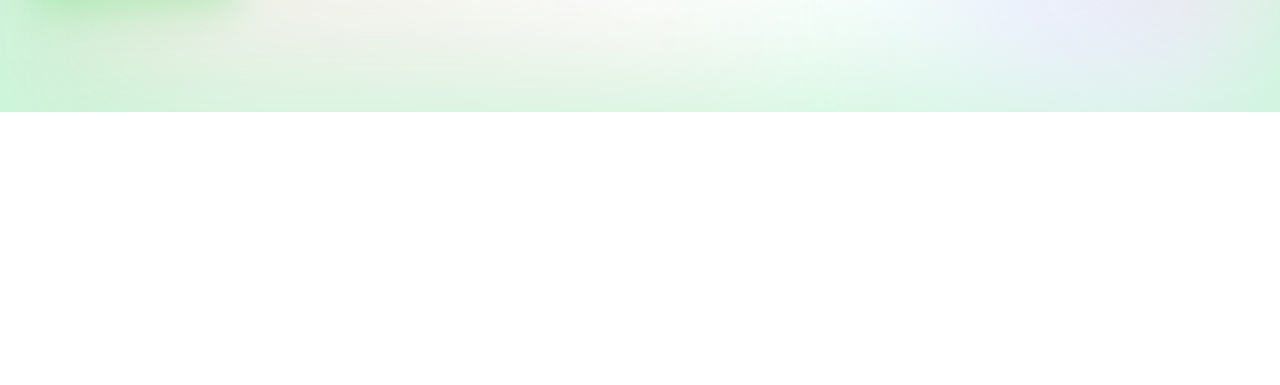
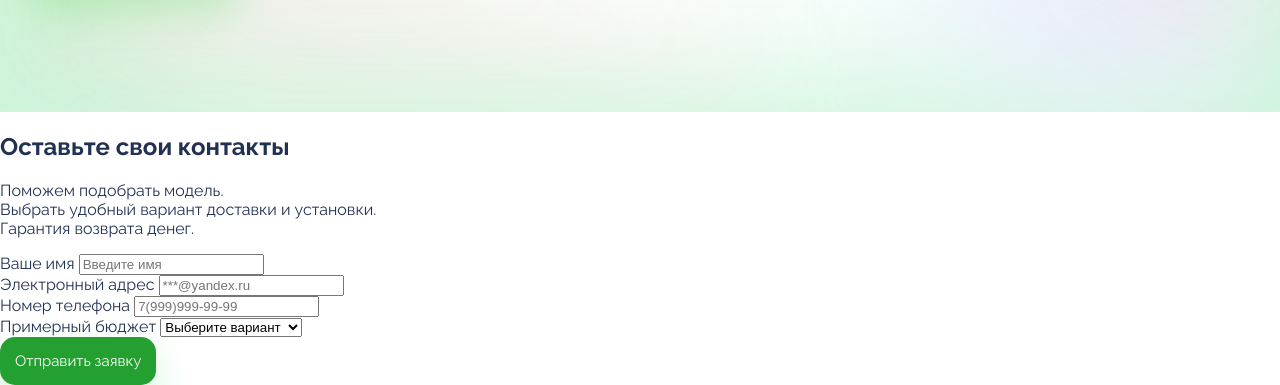
Before and after one commit to vernervika/green-corp-landing, a plain HTML site: page index.html in a window 1280 px wide. Shown: the part 691-1076 px from the top of the page. Before the commit the page ends 803 px from the top, so only its background shows below. Drawn offline with Linux system fonts and the light colour scheme.

Commit message:
создана форма заявки в HTML

```diff
--- a/index.html
+++ b/index.html
@@ -2,26 +2,69 @@
 <html lang="ru">
   <head>
     <title>Солнечные батареи GreenCorp</title>
-    <link rel="stylesheet" href="main.css">
-    <link href="https://fonts.googleapis.com/css2?family=Raleway:wght@100;300;400;500;600;700;800&display=swap" rel="stylesheet">
+    <link rel="stylesheet" href="main.css" />
+    <link
+      href="https://fonts.googleapis.com/css2?family=Raleway:wght@100;300;400;500;600;700;800&display=swap"
+      rel="stylesheet"
+    />
   </head>
   <body>
     <header>
-        <img class="header__logo" src='img/logo.svg'>
-        <div class="header__controls">
-            <a href="#contacts">Контакты</a>
-            <button>Заказать</button>
-        </div>
+      <img class="header__logo" src="img/logo.svg" />
+      <div class="header__controls">
+        <a href="#contacts">Контакты</a>
+        <button>Заказать</button>
+      </div>
     </header>
     <section class="about">
       <div class="about__info">
         <h1>Солнечные панели GreenRobotic</h1>
-        <p>Производите дешёвую экологически чистую электроэнергию из солнечного света</p>
+        <p>
+          Производите дешёвую экологически чистую электроэнергию из солнечного
+          света
+        </p>
         <button>Узнать подробнее</button>
       </div>
       <div class="about__images">
-        <img class="about__sun-image" src="img/sun.png">
-        <img class="about__image" src="img/solar-panel.png">
+        <img class="about__sun-image" src="img/sun.png" />
+        <img class="about__image" src="img/solar-panel.png" />
+      </div>
+    </section>
+    <section class="form">
+      <div class="form__container">
+        <h1>Оставьте свои контакты</h1>
+        <p>
+          Поможем подобрать модель.<br />
+          Выбрать удобный вариант доставки и установки.<br />
+          Гарантия возврата денег.<br />
+        </p>
+        <form action="">
+          <div class="form__group">
+            <label for="name">Ваше имя</label>
+            <input type="text" placeholder="Введите имя" id="name" />
+          </div>
+          <div class="form__group">
+            <label for="email">Электронный адрес</label>
+            <input type="email" placeholder="***@yandex.ru" id="email" />
+          </div>
+          <div class="form__group">
+            <label for="phone">Номер телефона</label>
+            <input type="tel" placeholder="7(999)999-99-99" id="phone" />
+          </div>
+          <div class="form__group">
+            <label for="budget">Примерный бюджет</label>
+            <select id="budget" name="Выберите вариант">
+              <option value="none" selected disabled hidden>
+                Выберите вариант
+              </option>
+              <option value="10-30">10 000₽ – 30 000₽</option>
+              <option value="30-60">30 000₽ – 60 000₽</option>
+              <option value="60-100">60 000₽ – 100 000₽</option>
+              <option value="100+">100 000₽</option>
+            </select>
+          </div>
+          <button type="submit" class="form__submit">Отправить заявку</button>
+        </form>
       </div>
     </section>
   </body>
--- a/main.css
+++ b/main.css
@@ -69,3 +69,6 @@ button {
   .about__info{
     max-width: 550px;
   }
+  .form__containe{
+    width: 550px;
+  }
```
